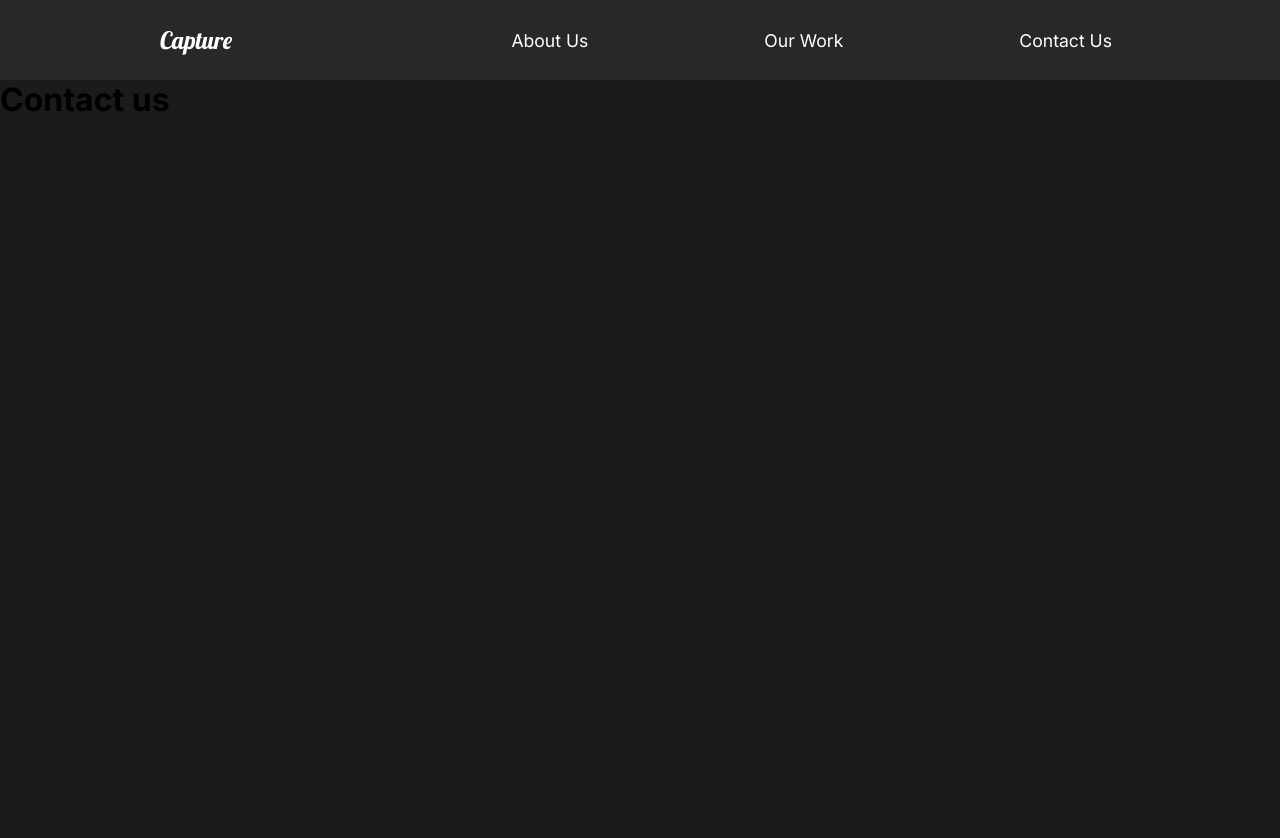
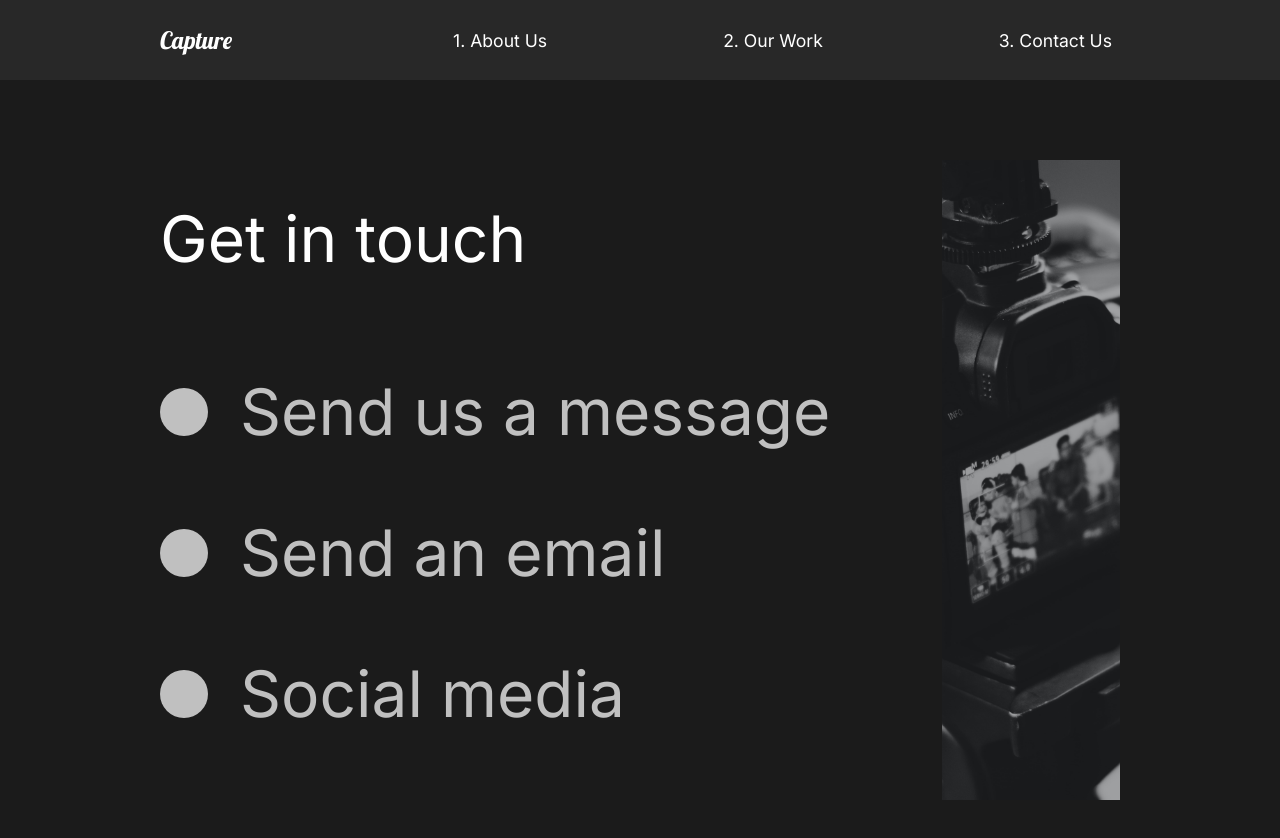
Before and after one commit to SpeghettCode/react-course-capture, a React (Create React App) app: page /contact in a window 1280 px wide. Shown: the top 838 px of the page. Before the commit the page ends 800 px from the top, so only its background shows below. Built offline with nearby package versions, Linux system fonts and the light colour scheme.

Commit message:
13. Finished

```diff
--- a/src/animation.js
+++ b/src/animation.js
@@ -93,3 +93,16 @@ export const fade = {
         transition: {ease: 'easeOut', duration: 0.5},
     }
 }
+
+export const contactPhotoAnim = {
+    hidden: {
+        scale: 1.5,
+        opacity: 0,
+    },
+
+    show: {
+        scale: 1,
+        opacity: 1,
+        transition: {ease: 'easeOut', duration: 1.5}
+    }
+}
--- a/src/component/Nav.js
+++ b/src/component/Nav.js
@@ -8,13 +8,13 @@ const Nav = () => {
             <h1><Link to="/" id="logo">Capture</Link></h1>
             <ul>
                 <li>
-                    <Link to="/">About Us</Link>
+                    <Link to="/">1. About Us</Link>
                 </li>
                 <li>
-                    <Link to="/work">Our Work</Link>
+                    <Link to="/work">2. Our Work</Link>
                 </li>
                 <li>
-                    <Link to="/contact">Contact Us</Link>
+                    <Link to="/contact">3. Contact Us</Link>
                 </li>
             </ul>
         </StyledNav>
@@ -30,6 +30,9 @@ const StyledNav = styled.nav`
     margin: auto;
     padding: 1rem 10rem;
     background: #282828;
+    position: sticky;
+    top: 0;
+    z-index: 10;
 
     a {
         color: #fff;
@@ -51,6 +54,7 @@ const StyledNav = styled.nav`
         margin-left: 10rem;
         padding: 0.5rem;
         position: relative;
+        cursor: pointer;
     }
 
     li::after {
--- /dev/null
+++ b/src/component/ScrollTop.js
@@ -0,0 +1,17 @@
+import {useEffect} from "react";
+import {useLocation} from 'react-router-dom';
+
+const ScrollTop = () => {
+    const {pathname} = useLocation();
+
+    useEffect(() => {
+        window.scroll({
+            top: 0,
+            left: 0
+        })
+    }, [pathname]);
+
+    return null;
+}
+
+export default ScrollTop;
--- a/src/pages/AboutUs.js
+++ b/src/pages/AboutUs.js
@@ -3,6 +3,7 @@ import react from "react";
 import AboutSection from "../component/AboutSection";
 import ServicesSection from '../component/ServicesSection';
 import FaqSection from '../component/FaqSection';
+import ScrollTop from "../component/ScrollTop";
 //animation
 import {motion} from 'framer-motion';
 import {pageAnim} from '../animation';
@@ -10,6 +11,7 @@ import {pageAnim} from '../animation';
 const AboutUs = () => {
     return (
         <motion.div variants={pageAnim} initial="hidden" animate="show" exit="exit">
+            <ScrollTop />
             <AboutSection />
             <ServicesSection />
             <FaqSection />
--- a/src/pages/ContactUs.js
+++ b/src/pages/ContactUs.js
@@ -1,14 +1,84 @@
 import React from "react";
 //animation
 import {motion} from 'framer-motion';
-import {pageAnim} from '../animation';
+import {pageAnim, titleAnim, contactPhotoAnim} from '../animation';
+import styled from 'styled-components';
+import {Img} from '../styles';
+import contact from '../img/contact.jpg';
 
 const ContactUs = () => {
     return (
-        <motion.div variants={pageAnim} initial="hidden" animate="show" exit="exit">
-            <h1>Contact us</h1>
-        </motion.div>
+        <ContactStyle variants={pageAnim} initial="hidden" animate="show" exit="exit">
+            <div>
+                <Title>
+                    <Hide>
+                        <motion.h2 variants={titleAnim}>Get in touch</motion.h2>
+                    </Hide>
+                </Title>
+                <div>
+                    <Hide>
+                        <Social variants={titleAnim}>
+                            <Circle />
+                            <h2>Send us a message</h2>
+                        </Social>
+                    </Hide>
+                    <Hide>
+                        <Social variants={titleAnim}>
+                            <Circle />
+                            <h2>Send an email</h2>
+                        </Social>
+                    </Hide>
+                    <Hide>
+                        <Social variants={titleAnim}>
+                            <Circle />
+                            <h2>Social media</h2>
+                        </Social>
+                    </Hide>
+                </div>
+            </div>
+            <ContactImg>
+                <motion.img src={contact} alt="camera" variants={contactPhotoAnim} initial='hidden' animate='show' />
+            </ContactImg>
+        </ContactStyle>
     );
 }
 
+const ContactStyle = styled(motion.div)`
+    padding: 5rem 10rem;
+    color: #c0c0c0;
+    min-height: 90vh;
+    display: flex;
+    align-items: center;
+`;
+
+const Title = styled.div`
+    margin-bottom: 4rem;
+    color: #fff;
+`;
+
+const Hide = styled.div`
+    overflow: hidden;
+`;
+
+const Circle = styled.div`
+    border-radius: 50%;
+    width: 3rem;
+    height: 3rem;
+    background: #c0c0c0;
+`;
+
+const Social = styled(motion.div)`
+    display: flex;
+    align-items: center;
+    cursor: pointer;
+
+    h2 {
+        margin: 2rem;
+    }
+`;
+
+const ContactImg = styled(Img)`
+    margin-left: 5rem;
+`;
+
 export default ContactUs;
--- a/src/pages/OurWork.js
+++ b/src/pages/OurWork.js
@@ -1,6 +1,7 @@
 import React from "react";
 import styled from 'styled-components';
 import {Link} from 'react-router-dom';
+import ScrollTop from "../component/ScrollTop";
 // images
 import athlete from '../img/athlete-small.png';
 import theracer from '../img/theracer-small.png';
@@ -47,6 +48,7 @@ const OurWork = () => {
                     <img src={goodtimes} alt="couple hugging under trees by the ocean" />
                 </Link>
             </Movie>
+            <ScrollTop />
         </Work>
     );
 }
```
Also changed, not shown: src/img/contact.jpg (added).
